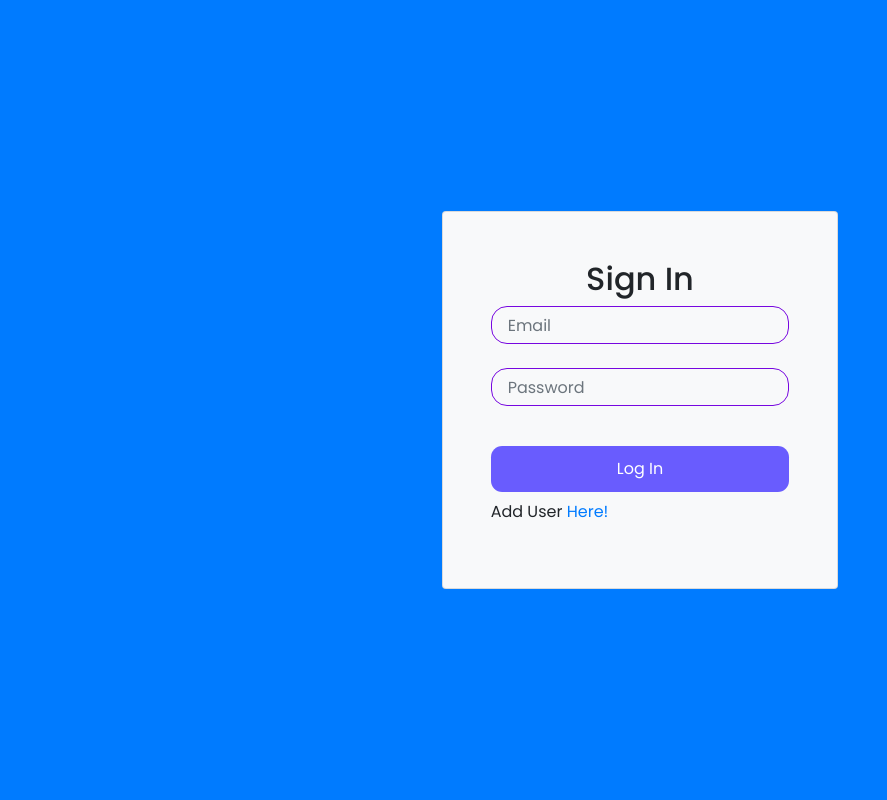
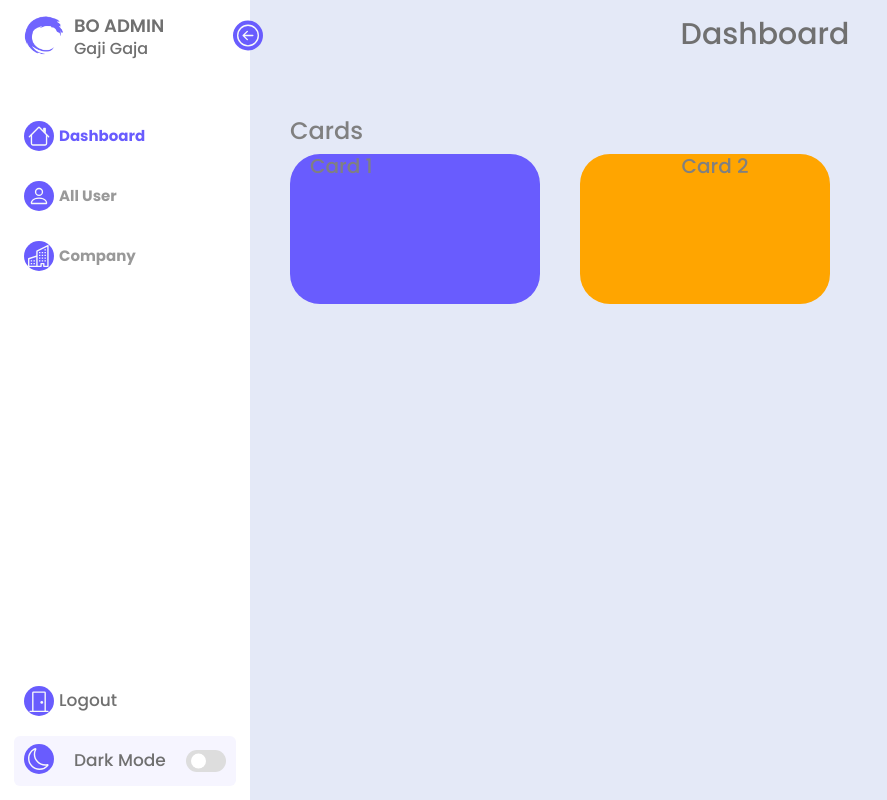
Before and after one commit to adams099/Gaji-Gaja, a Vue app in the folder BO Admin/FrontEnd/bo-admin/: page / in a window 1280 px wide. Shown: the whole page, without its empty margins (0-887 px from the left). Built offline with nearby package versions, Linux system fonts and the light colour scheme.

Commit message:
resolv dark mode & router link using emit

```diff
--- a/BO Admin/FrontEnd/bo-admin/src/App.vue
+++ b/BO Admin/FrontEnd/bo-admin/src/App.vue
@@ -8,6 +8,7 @@
 export default {
   name: 'App',
 
+
 }
 </script>
 
--- a/BO Admin/FrontEnd/bo-admin/src/components/LoginComp.vue
+++ b/BO Admin/FrontEnd/bo-admin/src/components/LoginComp.vue
@@ -18,7 +18,7 @@
               Log In
             </button>
           </div>
-          <p>Add User<a href="/Register"> Here!</a></p>
+          <!-- <p>Add User<a href="/Register"> Here!</a></p> -->
         </form>
       </div>
     </div>
--- a/BO Admin/FrontEnd/bo-admin/src/components/SideBar.vue
+++ b/BO Admin/FrontEnd/bo-admin/src/components/SideBar.vue
@@ -24,13 +24,13 @@
     <div class="menu-bar">
       <div class="menu">
         <!-- <li class="search-box">
-                        <i class='bx bx-search icon'></i>
-                        <input type="text" placeholder="Search...">
-                    </li> -->
+          <i class='bx bx-search icon'></i>
+          <input type="text" placeholder="Search...">
+        </li> -->
 
         <ul class="menu-links">
           <!--------------- DASHBOARD --------------->
-          <router-link :to="`/home`" class="side-btn" active-class="active" exact>
+          <a class="side-btn" @click="NyobaEmis(1)" :class="{ active: pa1 }" exact>
             <li class="">
               <a>
                 <b-icon icon="house" class="rounded-circle p-1" variant="light" style="
@@ -42,10 +42,10 @@
                 <span class="link-container" style="margin-left: 5px">Dashboard</span>
               </a>
             </li>
-          </router-link>
+          </a>
 
           <!--------------- ALL USER --------------->
-          <router-link to="/allUser" class="side-btn" active-class="active" exact>
+          <a class="side-btn" @click="NyobaEmis(2)" :class="{ active: pa2 }" exact>
             <li class="">
               <a>
                 <b-icon icon="person" class="rounded-circle p-1" variant="light" style="
@@ -57,10 +57,10 @@
                 <span class="link-container" style="margin-left: 5px">All User</span>
               </a>
             </li>
-          </router-link>
+          </a>
 
           <!--------------- COMPANY --------------->
-          <router-link to="/company" class="side-btn" active-class="active" exact>
+          <a class="side-btn" @click="NyobaEmis(3)" :class="{ active: pa3 }" exact>
             <li class="">
               <a>
                 <b-icon icon="building" class="rounded-circle p-1" variant="light" style="
@@ -72,7 +72,7 @@
                 <span class="link-container" style="margin-left: 5px">Company</span>
               </a>
             </li>
-          </router-link>
+          </a>
 
         </ul>
       </div>
@@ -98,7 +98,7 @@
                 width: 30px;
                 height: 30px;
                 margin-left: 10px;
-                /* background-color: #695cfe; */
+                background-color: #695cfe;
               "></b-icon>
             <i class="bx bx-sun icon sun"></i>
           </div>
@@ -120,11 +120,32 @@ export default {
     return {
       isClose: false,
       textMode: "Dark Mode",
+      pa1: true,
+      pa2: false,
+      pa3: false
     };
   },
   methods: {
     SidebarClose() {
       this.isClose = !this.isClose;
+    },
+    NyobaEmis(n) {
+      if (n == 1) {
+        this.$emit('TestEmit2', 1)
+        this.pa1 = true
+        this.pa2 = false
+        this.pa3 = false
+      } else if (n == 2) {
+        this.$emit('TestEmit2', 2)
+        this.pa1 = false
+        this.pa2 = true
+        this.pa3 = false
+      } else {
+        this.$emit('TestEmit2', 3)
+        this.pa1 = false
+        this.pa2 = false
+        this.pa3 = true
+      }
     },
     ModeLandD() {
       // this.$emit
--- a/BO Admin/FrontEnd/bo-admin/src/pages/Company.vue
+++ b/BO Admin/FrontEnd/bo-admin/src/pages/Company.vue
@@ -1,8 +1,8 @@
 <template>
-    <div>
+    <body :class="{ dark: isDark }">
         <Sidebar></Sidebar>
         <CompanyComp></CompanyComp>
-    </div>
+    </body>
 </template>
 
 <script>
@@ -15,6 +15,17 @@ export default {
         Sidebar,
         CompanyComp
     },
+
+    data() {
+        return {
+            isDark: false
+        }
+    },
+    methods: {
+        NyobaEmit() {
+            this.isDark = !this.isDark
+        }
+    }
 }
 
 </script>
--- a/BO Admin/FrontEnd/bo-admin/src/pages/home.vue
+++ b/BO Admin/FrontEnd/bo-admin/src/pages/home.vue
@@ -1,29 +1,55 @@
 <template>
     <body :class="{ dark: isDark }">
-        <Sidebar @TestEmit="NyobaEmit"></Sidebar>
-        <PageOne></PageOne>
+        <Sidebar @TestEmit="NyobaEmit" @TestEmit2="NyobaEmits"></Sidebar>
+        <PageOne v-if="pa1"></PageOne>
+        <CompanyComp v-if="pa2"></CompanyComp>
+        <AllUser v-if="pa3"></AllUser>
+
+
     </body>
 </template>
 
 <script>
 import Sidebar from "../components/SideBar.vue"
 import PageOne from "../components/PageOne.vue"
+import CompanyComp from "../components/CompanyComp.vue"
+import AllUser from "../components/AllUserComp.vue"
 
 export default {
     name: "SidebarS",
     components: {
         Sidebar,
-        PageOne
+        PageOne,
+        CompanyComp,
+        AllUser
 
     },
     data() {
         return {
-            isDark: false
+            isDark: false,
+            pa1: true,
+            pa2: false,
+            pa3: false
         }
     },
     methods: {
         NyobaEmit() {
             this.isDark = !this.isDark
+        },
+        NyobaEmits(n) {
+            if (n == 1) {
+                this.pa1 = true
+                this.pa2 = false
+                this.pa3 = false
+            } else if (n == 2) {
+                this.pa1 = false
+                this.pa2 = true
+                this.pa3 = false
+            } else {
+                this.pa1 = false
+                this.pa2 = false
+                this.pa3 = true
+            }
         }
     }
 }
--- a/BO Admin/FrontEnd/bo-admin/src/routes.js
+++ b/BO Admin/FrontEnd/bo-admin/src/routes.js
@@ -6,13 +6,13 @@ import Company from "./pages/Company.vue";
 export default [
   {
     name: "login",
-    path: "/",
+    path: "/auth",
     component: Login,
   },
 
   {
     name: "home",
-    path: "/home",
+    path: "/",
     component: Home,
   },
   {
```
